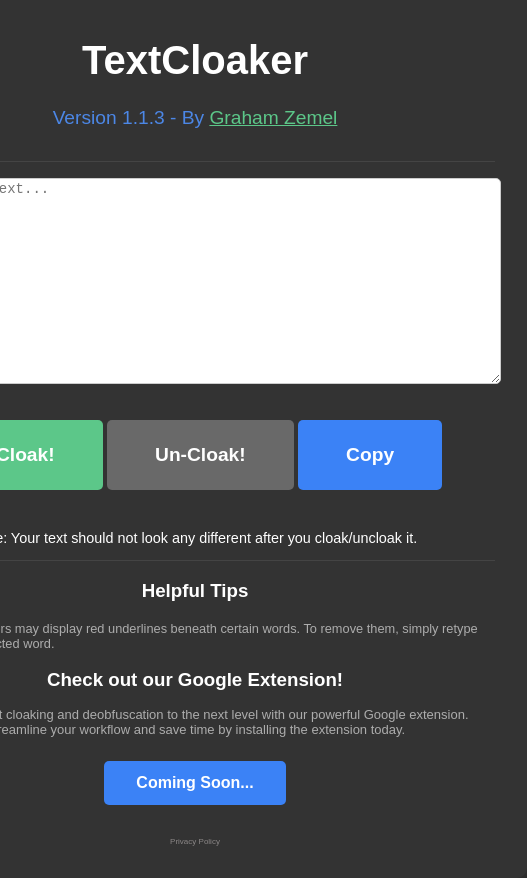
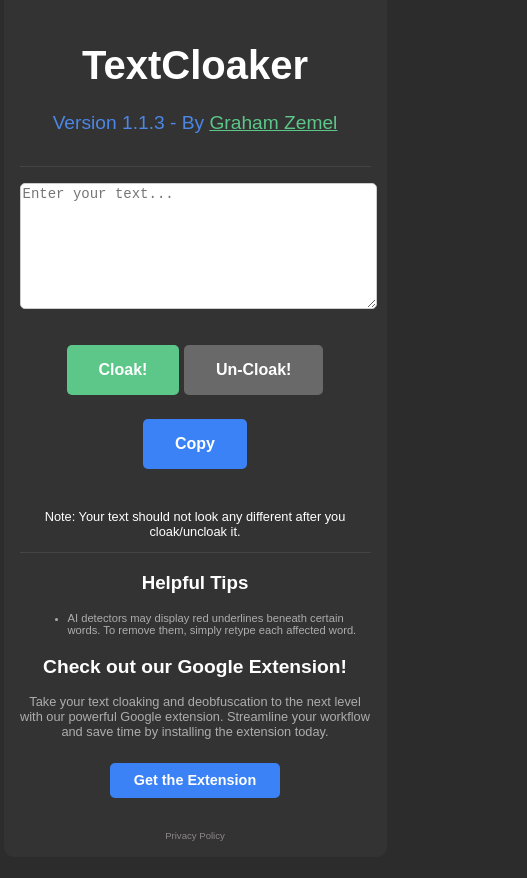
Before and after one commit to grahamzemel/TextCloaker, a Svelte app: page / in a window 390 px wide. Shown: the whole page, 527 px wide, since content can reach past the window. After the commit the page ends 857 px from the top, so only its background shows below. Built offline with nearby package versions, Linux system fonts and the light colour scheme.

Commit message:
Updated links, SEO, functions

```diff
--- a/public/global.css
+++ b/public/global.css
@@ -1,4 +1,5 @@
-html, body {
+html,
+body {
   height: 100%;
   margin: 0;
   padding: 0;
@@ -22,7 +23,8 @@
 }
 
 .content {
-	width: 600px;
+  width: 90%; /* Adjust the width as needed */
+  max-width: 600px;
   padding: 2rem;
   text-align: center;
   background-color: #333333;
@@ -52,7 +54,7 @@
 
 .input-textarea {
   width: 100%;
-    height: 200px;
+  height: 150px; /* Adjust the height as needed */
   border: 1px solid #ccc;
   border-radius: 5px;
   resize: vertical;
@@ -70,7 +72,6 @@
   cursor: pointer;
   transition: background-color 0.3s ease;
   margin-bottom: 1.5rem;
-	flex-wrap: wrap;
 }
 
 .note {
@@ -84,7 +85,7 @@
   list-style-type: disc;
   margin-left: 2rem;
   text-align: left;
-	font-size: .8rem;
+  font-size: 0.8rem;
   color: #ffffff;
   padding-left: 1rem;
 }
@@ -93,37 +94,26 @@
   color: #adadad;
   margin-bottom: 0.5rem;
 }
+
 a {
   color: #5cc789;
 }
 
-  .obfuscate-button {
-	transition: transform 0.3s ease;
-  }
-
-  .obfuscate-button:hover {
-	transform: translateY(2px);
-  }
-
-  .deobfuscate-button {
-	transition: transform 0.3s ease;
-  }
-
-  .deobfuscate-button:hover {
-	transform: translateY(2px);
-  }
-
+.obfuscate-button,
+.deobfuscate-button,
 .copy-button {
   transition: transform 0.3s ease;
 }
 
+.obfuscate-button:hover,
+.deobfuscate-button:hover,
 .copy-button:hover {
   transform: translateY(2px);
 }
 
 .privacy-policy {
   text-align: center;
-	font-size: 0.5rem;
+  font-size: 0.7rem; /* Adjust the font size as needed */
   margin-top: 2rem;
 }
 
@@ -143,7 +133,7 @@
 }
 
 .extension-promotion-description {
-	font-size: small;
+  font-size: 0.9rem; /* Adjust the font size as needed */
   color: #adadad;
   margin-bottom: 1.5rem;
 }
@@ -164,13 +154,12 @@
   background-color: #2563eb;
 }
 
-
 .loader {
   border: 5px solid #1e1e1e;
   border-top: 5px solid #4f4f4f;
   border-radius: 50%;
-	width: .6rem;
-	height: .6rem;
+  width: 0.6rem;
+  height: 0.6rem;
   animation: spin 1s linear infinite;
   display: inline-block;
   vertical-align: middle;
@@ -185,3 +174,44 @@
     transform: rotate(360deg);
   }
 }
+
+/* Mobile Styles */
+@media (max-width: 600px) {
+  .content {
+    padding: 1rem;
+  }
+
+  .input-textarea {
+    height: 120px;
+  }
+
+  .button {
+    padding: 1rem 2rem;
+    font-size: 1rem;
+  }
+
+  .note {
+    font-size: 0.8rem;
+  }
+
+  .helpful-tips {
+    font-size: 0.7rem;
+  }
+
+  .privacy-policy {
+    font-size: 0.6rem;
+  }
+
+  .extension-promotion-title {
+    font-size: 1.2rem;
+  }
+
+  .extension-promotion-description {
+    font-size: 0.8rem;
+  }
+
+  .extension-promotion-button {
+    font-size: 0.9rem;
+    padding: 0.6rem 1.5rem;
+  }
+}
--- a/public/index.html
+++ b/public/index.html
@@ -3,12 +3,15 @@
 <head>
 	<meta charset='utf-8'>
 	<meta name='viewport' content='width=device-width,initial-scale=1'>
+	<meta name="keywords" content="obfuscation, text obfuscation, AI detectors, modified text, AI-generated text, text cloaking, AI detection evasion">
+	<meta name="description" content="TextCloaker - A powerful tool for obfuscating and deobfuscating text. Cloak your text to protect sensitive information or deobfuscate cloaked text for easy readability. Developed by Graham Zemel.">
+	<meta name="author" content="Graham Zemel">
 
 	<title>TextCloaker</title>
 
 	<link rel='icon' type='image/png' href='/favicon.png'>
 	<link rel='stylesheet' href='global.css'>
-	<link rel="stylesheet" href="./build/bundle.css">
+	<link rel="stylesheet" href="build/bundle.css">
 
 	<script defer src='/build/bundle.js'></script>
 </head>
--- a/src/App.svelte
+++ b/src/App.svelte
@@ -24,10 +24,14 @@
         >Graham Zemel</a
       >
     </p>
-	  <div class="border-bottom"></div>
+    <div class="border-bottom" />
 
     <div class="input-container">
-	  <textarea class="input-textarea" bind:value={inputText} placeholder="Enter your text..."></textarea>
+      <textarea
+        class="input-textarea"
+        bind:value={inputText}
+        placeholder="Enter your text..."
+      />
     </div>
     <ObfuscateButton {inputText} on:success={handleObfuscate} />
     <DeobfuscateButton {inputText} on:success={handleDeobfuscate} />
@@ -37,7 +41,7 @@
     <p class="note">
       Note: Your text should not look any different after you cloak/uncloak it.
     </p>
-	  <div class="border-bottom"></div>
+    <div class="border-bottom" />
     <h3 style="text-align: center;">Helpful Tips</h3>
     <ul class="helpful-tips">
       <li>
@@ -49,11 +53,12 @@
     <div class="extension-promotion">
       <h3 class="extension-promotion-title">Check out our Google Extension!</h3>
       <p class="extension-promotion-description">
-			Take your text cloaking and deobfuscation to the next level with our powerful Google extension. Streamline your workflow and save time by installing the extension today.
+        Take your text cloaking and deobfuscation to the next level with our
+        powerful Google extension. Streamline your workflow and save time by
+        installing the extension today.
       </p>
-		<a class="extension-promotion-button">Coming Soon...</a>
+      <a href="https://chrome.google.com/webstore/detail/textcloaker/mehhokpcklihfcedcfhfcimcinjhakeh" class="extension-promotion-button">Get the Extension</a>
     </div>
-
 
     <div class="privacy-policy">
       <a href="/privacy-policy">Privacy Policy</a>
@@ -62,5 +67,4 @@
 </div>
 
 <style>
-
 </style>
--- a/src/CopyButton.svelte
+++ b/src/CopyButton.svelte
@@ -12,7 +12,7 @@
     }
   </script>
 
-  <button on:click={copyToClipboard} class="button button-copy">
+  <button style="background-color: #3b82f6;" on:click={copyToClipboard} class="button button-copy">
     {#if isCopied}
       Copied!
     {:else}
@@ -21,15 +21,4 @@
   </button>
 
   <style>
-    .button-copy {
-      padding: 1.5rem 3rem;
-      font-size: 1.2rem;
-      font-weight: bold;
-      background-color: #3b82f6;
-      color: #ffffff;
-      border: none;
-      border-radius: 5px;
-      cursor: pointer;
-      transition: background-color 0.3s ease;
-    }
   </style>
--- a/src/DeobfuscateButton.svelte
+++ b/src/DeobfuscateButton.svelte
@@ -5,16 +5,17 @@
   const dispatch = createEventDispatcher();
 
   let isLoading = false;
-  let isSuccess = false;
+  let isSuccessful = false;
 
-  function deobfuscate() {
+  async function deobfuscate() {
+    isSuccessful = false;
     isLoading = true;
-    isSuccess = false;
-      const deobfuscateAsync = async () => {
+
+    const deobfuscateAsync = async () => {
       try {
         const response = await fetch(
-          // "https://obfuscate-kuzz4.ondigitalocean.app/tc-obfuscate/deobfuscate", // Update the URL with your server URL
-          "http://localhost:4000/deobfuscate",
+          "https://obfuscate-kuzz4.ondigitalocean.app/tc-obfuscate/deobfuscate",
+          // "http://localhost:4000/deobfuscate",
           {
             method: "POST",
             headers: {
@@ -39,19 +40,19 @@
       }
 
       setTimeout(() => {
-        isSuccess = true;
+        isSuccessful = true;
         isLoading = false;
-      }, 5000);
+      }, 2000);
     };
 
     setTimeout(deobfuscateAsync, 2000);
   }
 </script>
 
-<button on:click={deobfuscate} class="button deobfuscate-button">
+<button id="deobfuscate" on:click={deobfuscate} class="button deobfuscate-button">
   {#if isLoading}
     <div class="loader"></div>
-  {:else if isSuccess}
+  {:else if isSuccessful}
     Success!
   {:else}
     Un-Cloak!
@@ -59,7 +60,6 @@
 </button>
 
 <style>
-
   .loader {
     border: 5px solid #1e1e1e;
     border-top: 5px solid dimgray;
--- a/src/ObfuscateButton.svelte
+++ b/src/ObfuscateButton.svelte
@@ -42,7 +42,7 @@
       setTimeout(() => {
         isSuccessful = true;
         isLoading = false;
-      }, 5000);
+      }, 2000);
     };
 
     setTimeout(obfuscateAsync, 2000);
```
Lines whose indentation alone changed are shown as unchanged.
